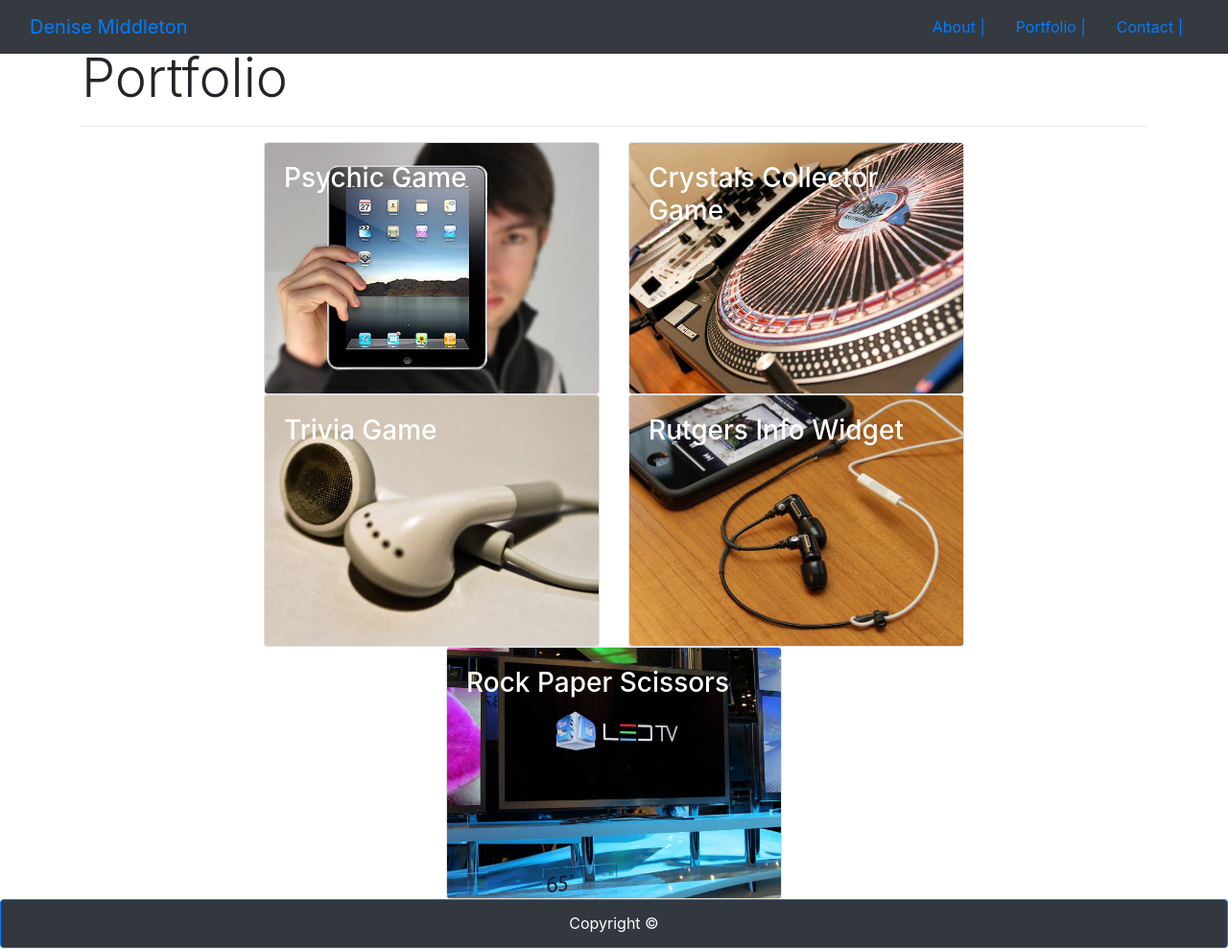
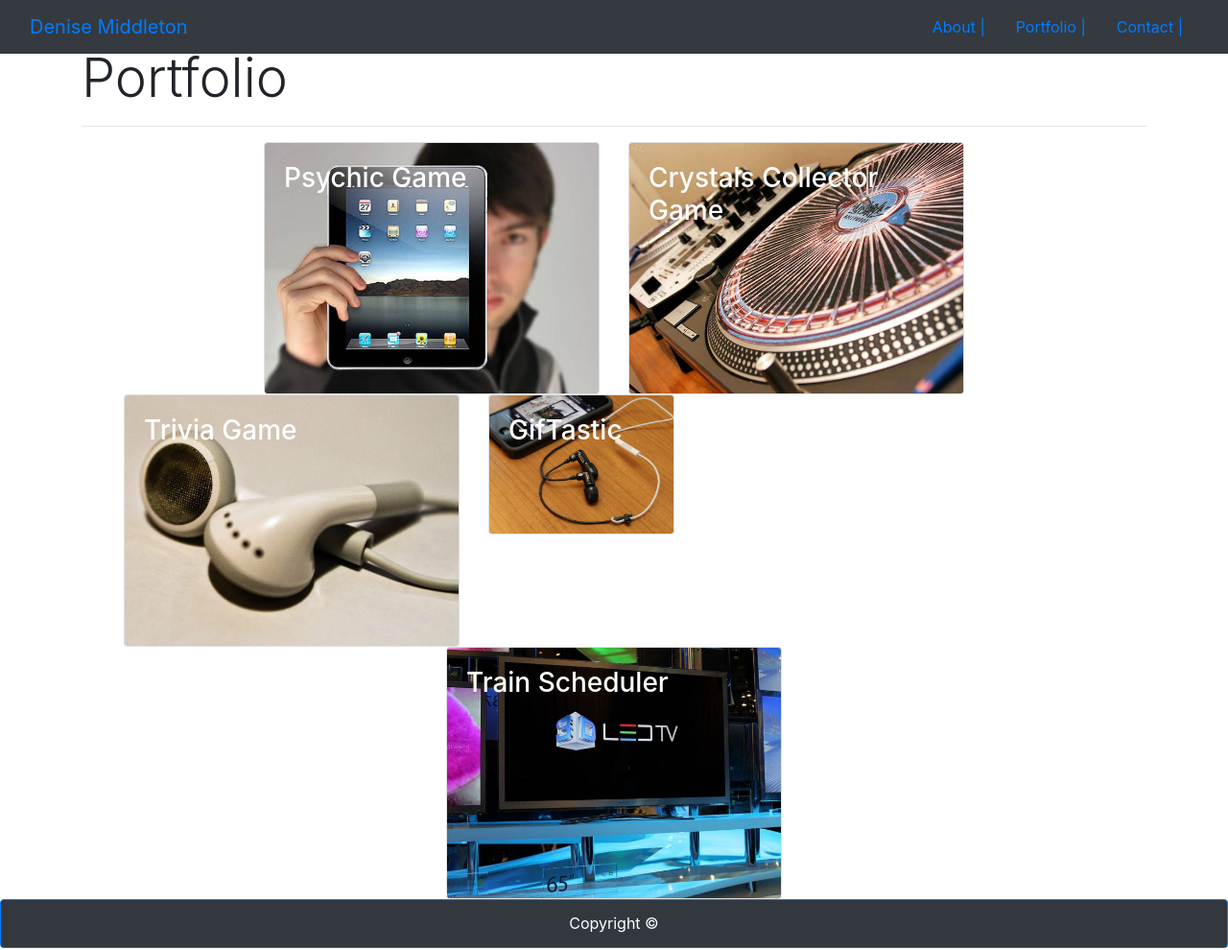
Before and after one commit to demiddleton/Bootstrap-Portfolio, a plain HTML site: page portfolio.html in a window 1280 px wide. Shown: the whole page at 96% size. Drawn offline with nearby package versions, Linux system fonts and the light colour scheme.

Commit message:
linked gifTastic and Train-Scheduler

```diff
--- a/portfolio.html
+++ b/portfolio.html
@@ -98,14 +98,16 @@
   </a>
   </div>
   <!--Main content row 3 column 2 of 2-->
+  <a href="https://demiddleton.github.io/GifTastic/" target="_blank">
   <div class="col-md-4">
     <div class="card bg-white text-white">
-      <img src="assets/images/technics-q-c-640-480-7.jpg" class="card-img" alt="Rutgers Info Widget">
+      <img src="assets/images/technics-q-c-640-480-7.jpg" class="card-img" alt="GifTastic">
       <div class="card-img-overlay">
-        <h3>Rutgers Info Widget</h3>
+        <h3>GifTastic</h3>
       </div>
     </div>
   </div>
+  </a>
   </div>
 
   <div class="w-100"></div>
@@ -113,14 +115,16 @@
   <!--Main content row 4 of 4-->
   <div class="row justify-content-center">
     <!--Main content row 3 column 1 of 2-->
+    <a href="https://demiddleton.github.io/Train-Scheduler/" target="_blank"></a>
     <div class="col-md-4">
       <div class="card bg-white text-white">
-        <img src="assets/images/technics-q-c-640-480-9.jpg" class="card-img" alt="Rock Paper Scissors">
+        <img src="assets/images/technics-q-c-640-480-9.jpg" class="card-img" alt="Train Scheduler">
         <div class="card-img-overlay">
-          <h3>Rock Paper Scissors</h3>
+          <h3>Train Scheduler</h3>
         </div>
       </div>
     </div>
+  </a>
   </div>
   </div>
 </body>
```
